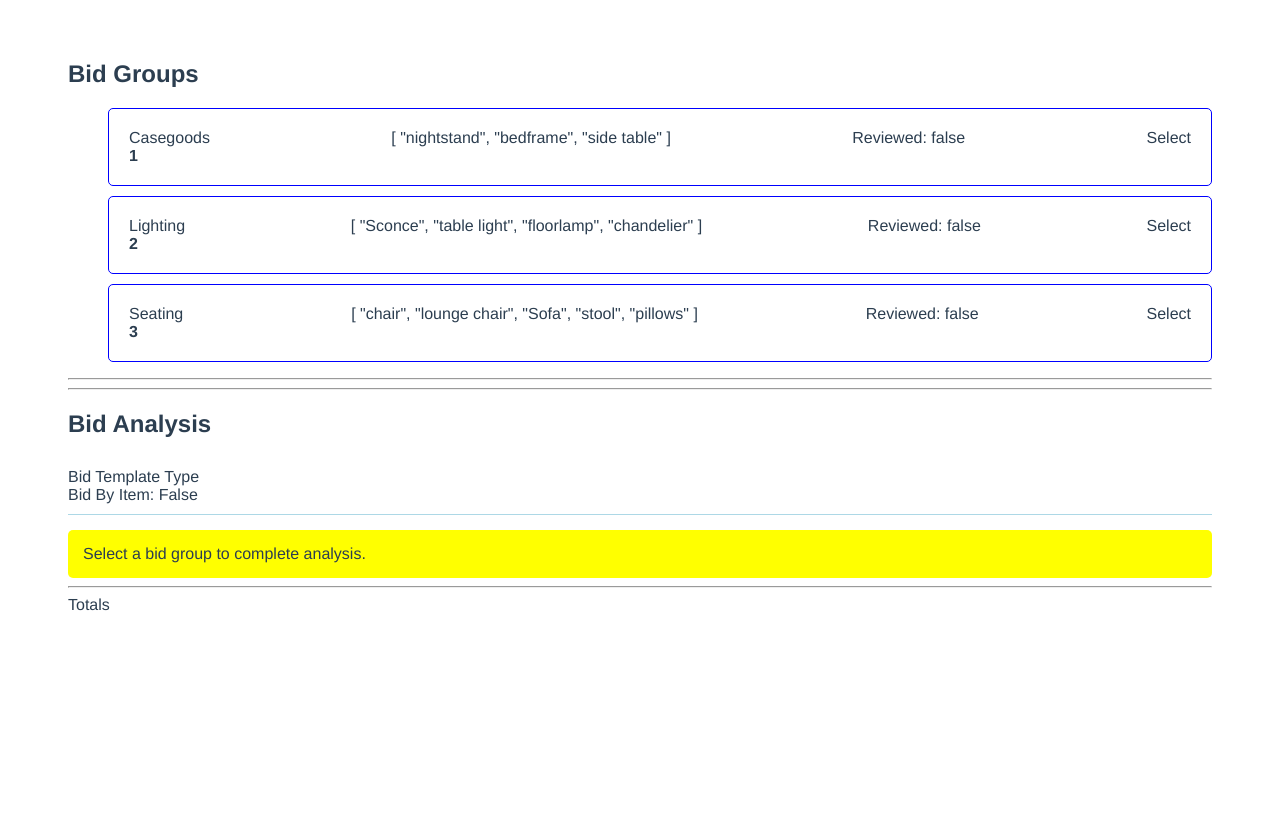
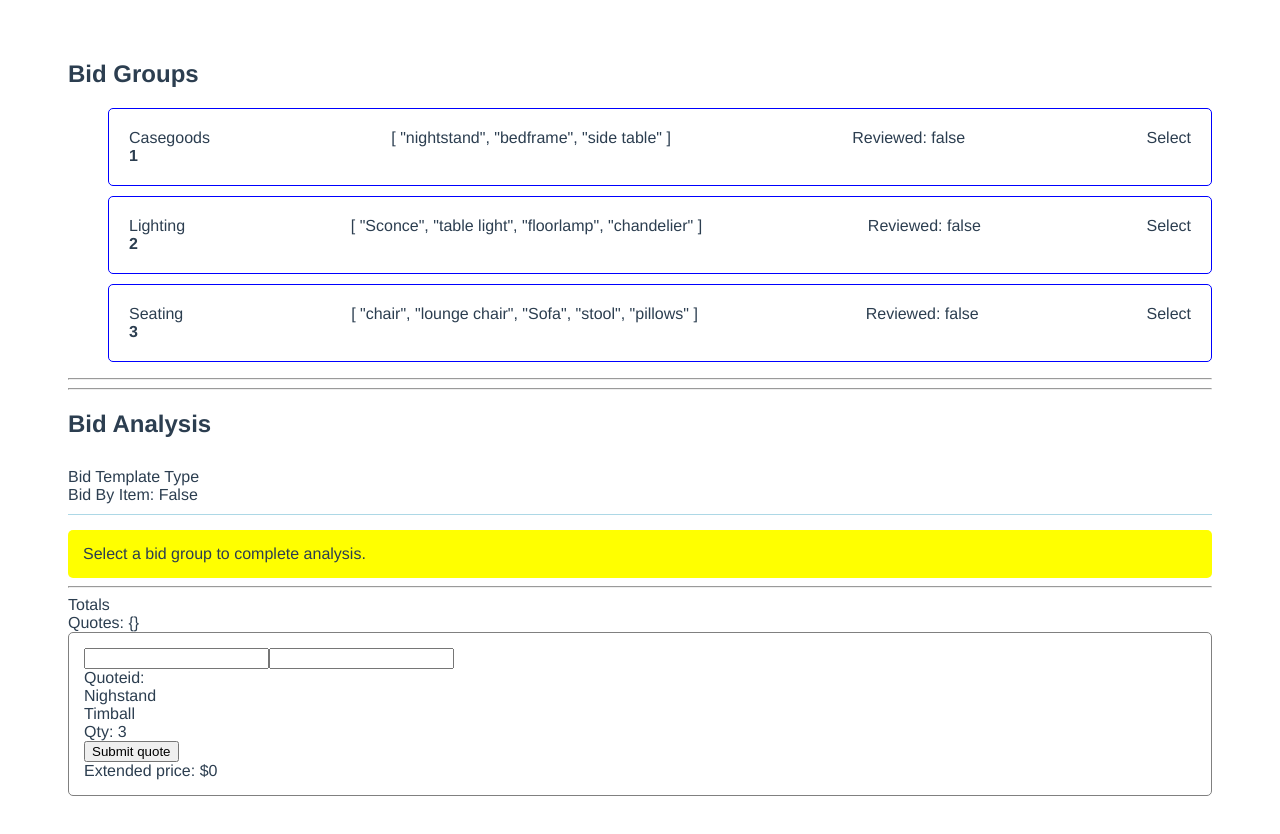
Before and after one commit to pandyrichter/rfq-demo, a Vue app: page / in a window 1280 px wide. Shown: the top 834 px of the page. Before the commit the page ends 800 px from the top, so only its background shows below. Built offline with nearby package versions, Linux system fonts and the light colour scheme.

Commit message:
Simplifying setup for quote creation.

```diff
--- a/src/App.vue
+++ b/src/App.vue
@@ -28,6 +28,8 @@
       <hr>
       <div>Totals</div>
     </bid-analysis>
+    <div>Quotes: {{ currentBidQuotes }}</div>
+    <quote-block :vendor="'Timball'" :item="'Nighstand'" :quoteid="2" :qty="3"></quote-block>
   </div>
 </template>
 
@@ -38,6 +40,7 @@ import BidGroup from './components/BidGroup'
 import BidAnalysis from './components/BidAnalysis'
 import ItemBlock from './components/ItemBlock'
 import VendorBlock from './components/VendorBlock'
+import QuoteBlock from './components/QuoteBlock'
 
 export default {
   name: 'app',
@@ -47,14 +50,16 @@ export default {
       'currentBidGroupID',
       'currentBidGroup',
       'currentBidItems',
-      'currentBidVendors'
+      'currentBidVendors',
+      'currentBidQuotes'
     ])
   },
   components: {
     BidGroup,
     BidAnalysis,
     ItemBlock,
-    VendorBlock
+    VendorBlock,
+    QuoteBlock
   }
 }
 </script>
--- /dev/null
+++ b/src/components/QuoteBlock.vue
@@ -0,0 +1,54 @@
+<template>
+  <div class="quote-block">
+    <input type="text" v-model="quote.price">
+    <input type="text" v-model="quote.id">
+    <div>Quoteid: {{ quote.id }}</div>
+    <div>{{ quote.item }}</div>
+    <div>{{ quote.vendor }}</div>
+    <div>Qty: {{ quote.qty }}</div>
+    <button @click="createQuote(quote.id)">Submit quote</button>
+    <div>Extended price: ${{ quote.price * quote.qty }}</div>
+  </div>
+</template>
+
+<script>
+import { mapMutations } from 'vuex'
+
+export default {
+  props: {
+    vendor: String,
+    item: String,
+    quoteid: Number,
+    qty: Number
+  },
+  data () {
+    return {
+      quote: {
+        id: '',
+        price: '',
+        timestamp: Date.now(),
+        vendor: this.vendor,
+        item: this.item,
+        qty: this.qty
+        // id: this.quoteid
+      }
+    }
+  },
+  methods: {
+    submitQuote () {
+      console.log('Submitted quote:', this.quote)
+    },
+    ...mapMutations([
+      'createQuote'
+    ])
+  }
+}
+</script>
+
+<style lang="postcss" scoped>
+  .quote-block {
+    border: 1px solid gray;
+    border-radius: 5px;
+    padding: 15px;
+  }
+</style>
--- a/src/store/getters.js
+++ b/src/store/getters.js
@@ -21,3 +21,9 @@ export const currentBidVendors = state => {
   ? bidgroup.vendors
   : []
 }
+
+export const currentBidQuotes = state => {
+  return state.quotes
+  ? state.quotes
+  : 'No quotes'
+}
--- a/src/store/mutations.js
+++ b/src/store/mutations.js
@@ -7,15 +7,11 @@ export const setCurrentBidGroup = (state, id) => {
     debugger
   }
   state.bidGroups[id].reviewed = true
+  console.log(state)
 }
 
-export const createQuote = (state, id, item, vendor, price) => {
-  Vue.set(state.quotes, id, {
-    id,
-    item,
-    vendor,
-    price,
-    selected: false,
-    timestamp: Date.now()
-  })
+export const createQuote = (state, id) => {
+  // need to use Vue.set to add property to reactive property
+  // FIXME: quote being added (not all info), but not rendering in Quote count
+  Vue.set(state.quotes, id, "I'm a quote!")
 }
```
